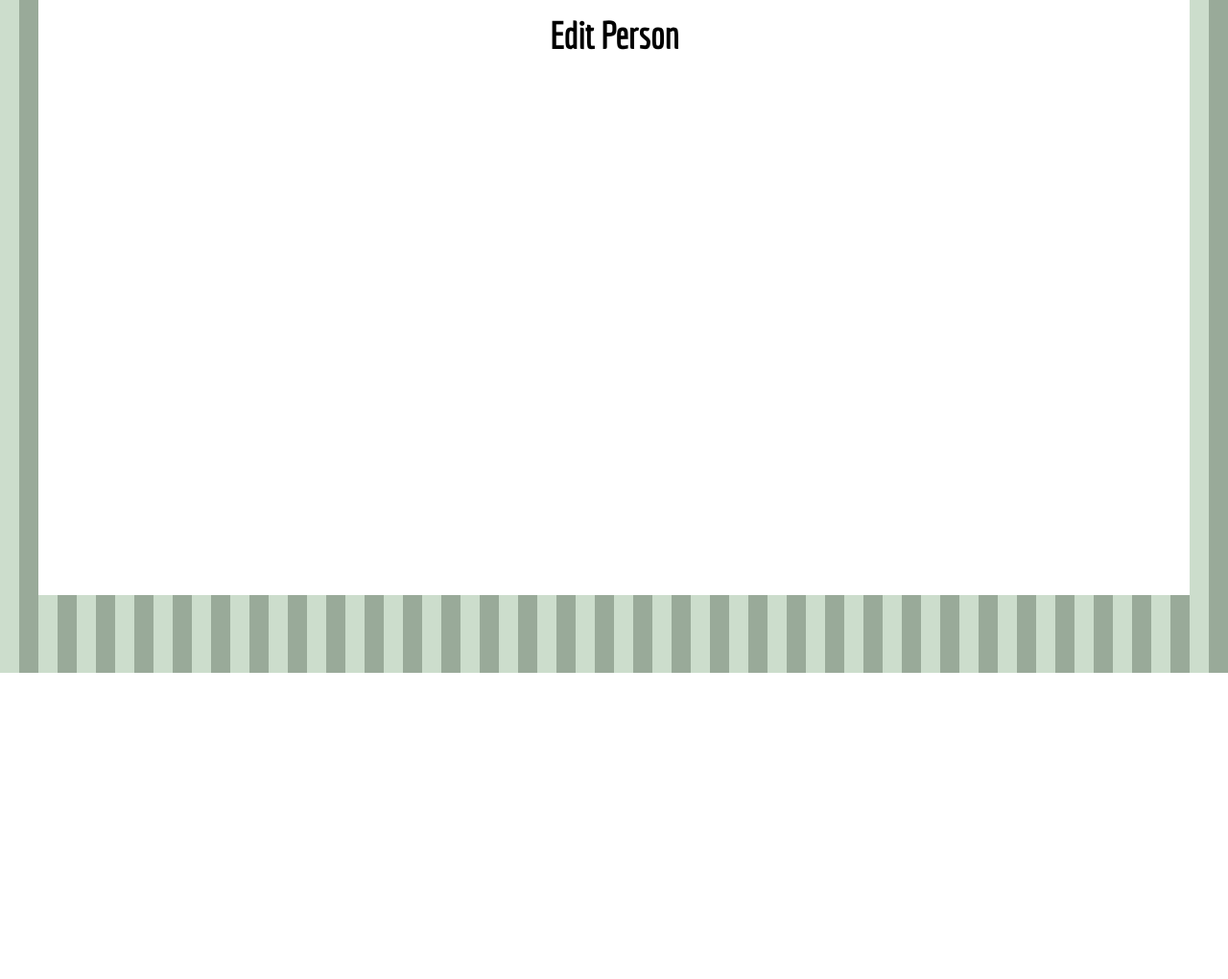
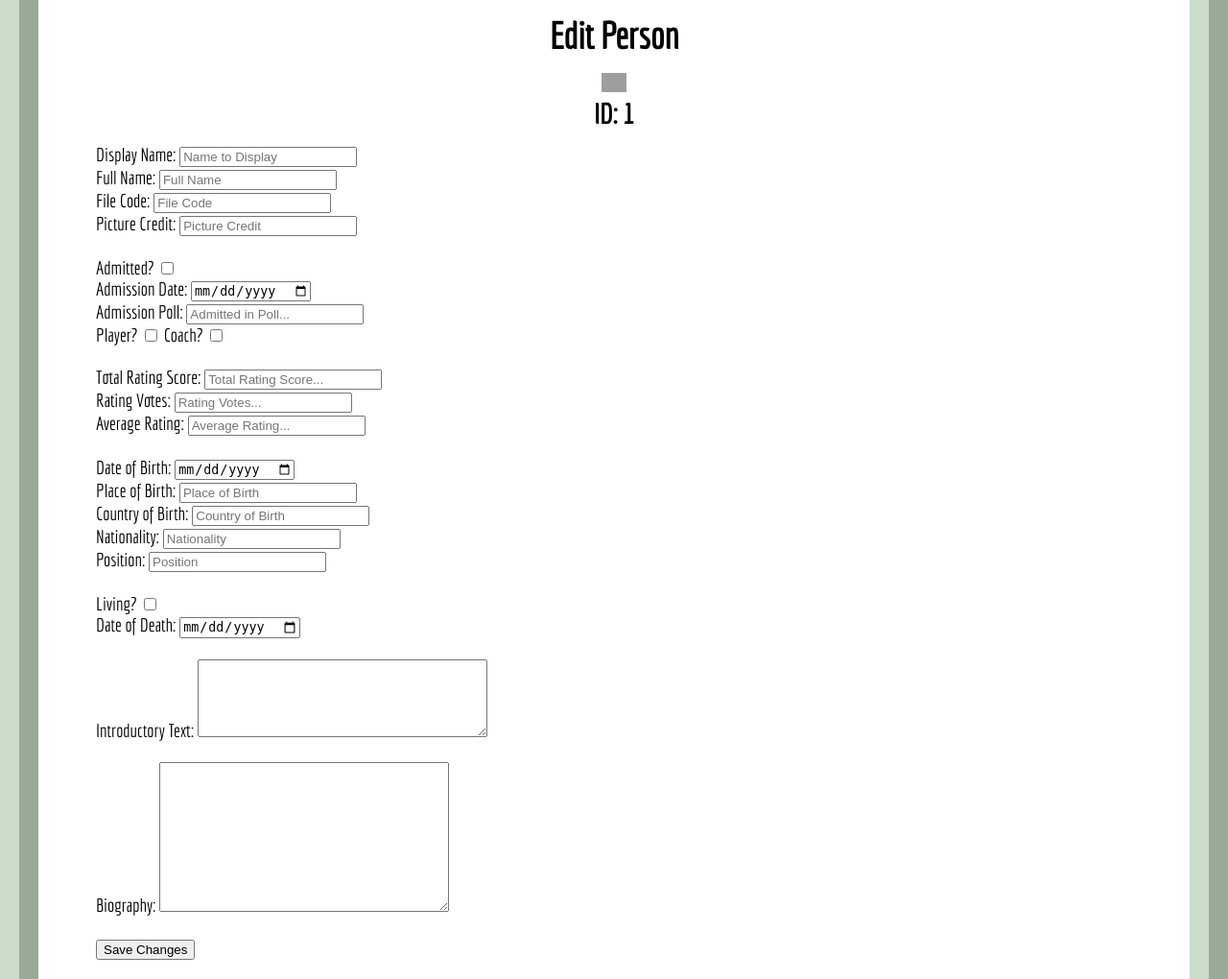
Before and after one commit to andrewhstead/foothall, a PHP site: page /admin/edit_person.php in a window 1280 px wide. Shown: the part 99-1119 px from the top of the page at 96% size. Before the commit the page ends 800 px from the top, so only its background shows below. Run offline with PHP 8.4, Linux system fonts and the light colour scheme; data that the repository does not hold is empty; some web fonts are replaced; grey boxes are pictures that could not be loaded.

Commit message:
Laid out form on Edit Person page.

```diff
--- a/admin/edit_person.php
+++ b/admin/edit_person.php
@@ -22,16 +22,19 @@
 		$file_code = $dataRows["file_code"];
 		$nationality = $dataRows["nationality"];
 		$admitted = $dataRows["active"];
-		$admission_date = new DateTime($dataRows["admission_date"]);
+		$admission_date = $dataRows["admission_date"];
 		$admission_poll = $dataRows["admission_poll"];
+		$as_player = $dataRows["as_player"];
+		$as_coach = $dataRows["as_coach"];
+		$score = $dataRows["score"];
 		$votes = $dataRows["votes"];
 		$rating = $dataRows["rating"];
 		$full_name = $dataRows["full_name"];
-		$date_of_birth = new DateTime($dataRows["date_of_birth"]);
+		$date_of_birth = $dataRows["date_of_birth"];
 		$place_of_birth = $dataRows["place_of_birth"];
 		$country_of_birth = $dataRows["country_of_birth"];
 		$living = $dataRows["living"];
-		$date_of_death = new DateTime($dataRows["date_of_death"]);
+		$date_of_death = $dataRows["date_of_death"];
 		$position = $dataRows["position"];
 		$intro_text = $dataRows["intro_text"];
 		$picture_credit = $dataRows["picture_credit"];
@@ -48,8 +51,78 @@
 		</h1>
 
 		<h2>
-			<?php echo htmlentities($name); ?>
+			<img class="text-icon" src="../img/flags/<?php echo strtolower($nationality); ?>
+				.png" alt="<?php echo htmlentities($nationality); ?>">
+			<?php echo htmlentities($name).'<br>ID: '.htmlentities($person_id); ?>
 		</h2>
+
+		<form class="edit-form" method="post" action="edit_person.php?id=<?php echo $name; ?>">
+
+				<label for="person-name">Display Name:</label>
+				<input type="text" name="person-name" placeholder="Name to Display" id="person-name" value="<?php echo $name; ?>">
+				<br>
+				<label for="full-name">Full Name:</label>
+				<input type="text" name="full-name" placeholder="Full Name" id="full-name" value="<?php echo $full_name; ?>">
+				<br>
+				<label for="file-code">File Code:</label>
+				<input type="text" name="file-code" placeholder="File Code" id="file-code" value="<?php echo $file_code; ?>">
+				<br>
+				<label for="picture-credit">Picture Credit:</label>
+				<input type="text" name="picture-credit" placeholder="Picture Credit" id="picture-credit" value="<?php echo $picture_credit; ?>">
+				<br><br>
+				<label for="admitted">Admitted?</label>
+				<input type="checkbox" name="admitted" id="admitted" value="<?php echo $admitted; ?>">
+				<br>
+				<label for="admission-date">Admission Date:</label>
+				<input type="date" name="admission-date" placeholder="DD-MM-YYYY" id="admission-date" value="<?php echo $admission_date; ?>">
+				<br>
+				<label for="admission-poll">Admission Poll:</label>
+				<input type="text" name="admission-poll" placeholder="Admitted in Poll..." id="admission-poll" value="<?php echo $admission_poll; ?>">
+				<br>
+				<label for="as-player">Player?</label>
+				<input type="checkbox" name="as-player" id="as-player" value="<?php echo $as_player; ?>">
+				<label for="as-coach">Coach?</label>
+				<input type="checkbox" name="as-coach" id="as-coach" value="<?php echo $as_coach; ?>">
+				<br><br>
+				<label for="score">Total Rating Score:</label>
+				<input type="text" name="score" placeholder="Total Rating Score..." id="score" value="<?php echo $score; ?>">
+				<br>
+				<label for="votes">Rating Votes:</label>
+				<input type="text" name="votes" placeholder="Rating Votes..." id="votes" value="<?php echo $votes; ?>">
+				<br>
+				<label for="rating">Average Rating:</label>
+				<input type="text" name="rating" placeholder="Average Rating..." id="rating" value="<?php echo $rating; ?>">
+				<br><br>
+				<label for="birth-date">Date of Birth:</label>
+				<input type="date" name="birth-date" placeholder="DD-MM-YYYY" id="birth-date" value="<?php echo $date_of_birth; ?>">
+				<br>
+				<label for="birth-place">Place of Birth:</label>
+				<input type="text" name="birth-place" placeholder="Place of Birth" id="birth-place" value="<?php echo $place_of_birth; ?>">
+				<br>
+				<label for="birth-country">Country of Birth:</label>
+				<input type="text" name="birth-country" placeholder="Country of Birth" id="birth-country" value="<?php echo $country_of_birth; ?>">
+				<br>
+				<label for="nationality">Nationality:</label>
+				<input type="text" name="nationality" placeholder="Nationality" id="nationality" value="<?php echo $nationality; ?>">
+				<br>
+				<label for="position">Position:</label>
+				<input type="text" name="position" placeholder="Position" id="position" value="<?php echo $position; ?>">
+				<br><br>
+				<label for="is-living">Living?</label>
+				<input type="checkbox" name="is-living" id="is-living" value="<?php echo $living; ?>">
+				<br>
+				<label for="death-date">Date of Death:</label>
+				<input type="date" name="death-date" placeholder="DD-MM-YYYY" id="death-date" value="<?php echo $date_of_death; ?>">
+				<br><br>
+				<label for="intro-text">Introductory Text:</label>
+				<textarea rows="5" cols="35" name="intro-text"><?php echo $intro_text; ?></textarea>
+				<br><br>
+				<label for="biography">Biography:</label>
+				<textarea rows="10" cols="35" name="biography"><?php echo $biography; ?></textarea>
+				<br><br>
+				<input class="submit-button" type="submit" name="submit" value="Save Changes">
+
+		</form>
 
 	</div>
 
--- a/css/main.css
+++ b/css/main.css
@@ -559,7 +559,6 @@ div.admin-link-box:last-of-type {
 	margin-top: 20px;
 }
 
-
 .cms-link {
 	color: #9c8208;
 	text-decoration: none;
@@ -570,3 +569,9 @@ div.admin-link-box:last-of-type {
 .cms-link:visited {
 	color: #9c8208;
 }
+
+.edit-form {
+	margin: 10px 0;
+}
+.submit-button {
+}
```
